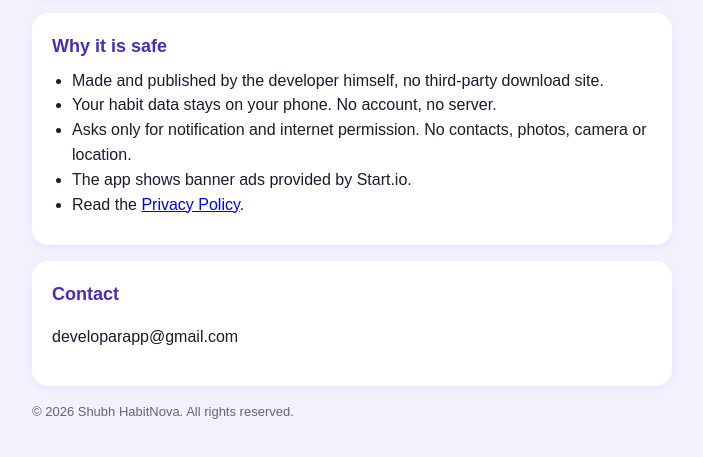
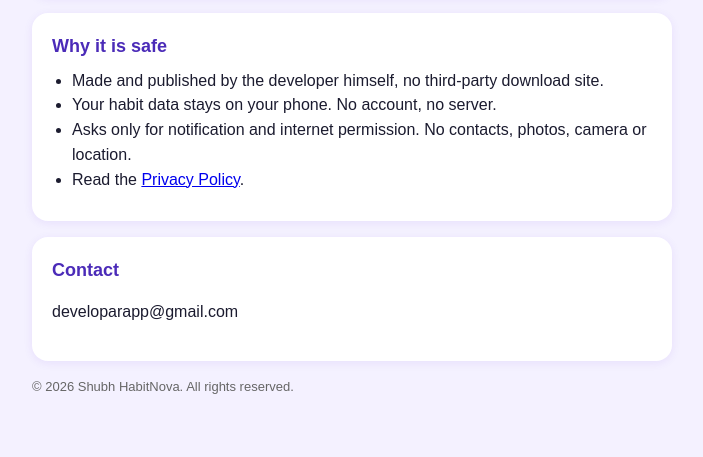
Before and after one commit to patel41190sp-create/patel41190sp-create.github.io, a plain HTML site: page download/index.html in a window 1280 px wide. Shown: the part 892-1349 px from the top of the page, without its empty margins (288-991 px from the left). Drawn offline with Linux system fonts and the light colour scheme.

Commit message:
Update index.html

```diff
--- a/download/index.html
+++ b/download/index.html
@@ -37,7 +37,6 @@ h2{font-size:18px;margin:0 0 8px;color:#4b2bb8}
 <li>Made and published by the developer himself, no third-party download site.</li>
 <li>Your habit data stays on your phone. No account, no server.</li>
 <li>Asks only for notification and internet permission. No contacts, photos, camera or location.</li>
-<li>The app shows banner ads provided by Start.io.</li>
 <li>Read the <a href="https://patel41190sp-create.github.io/shubhhabitnova-privacy/">Privacy Policy</a>.</li>
 </ul>
 </div>
```
